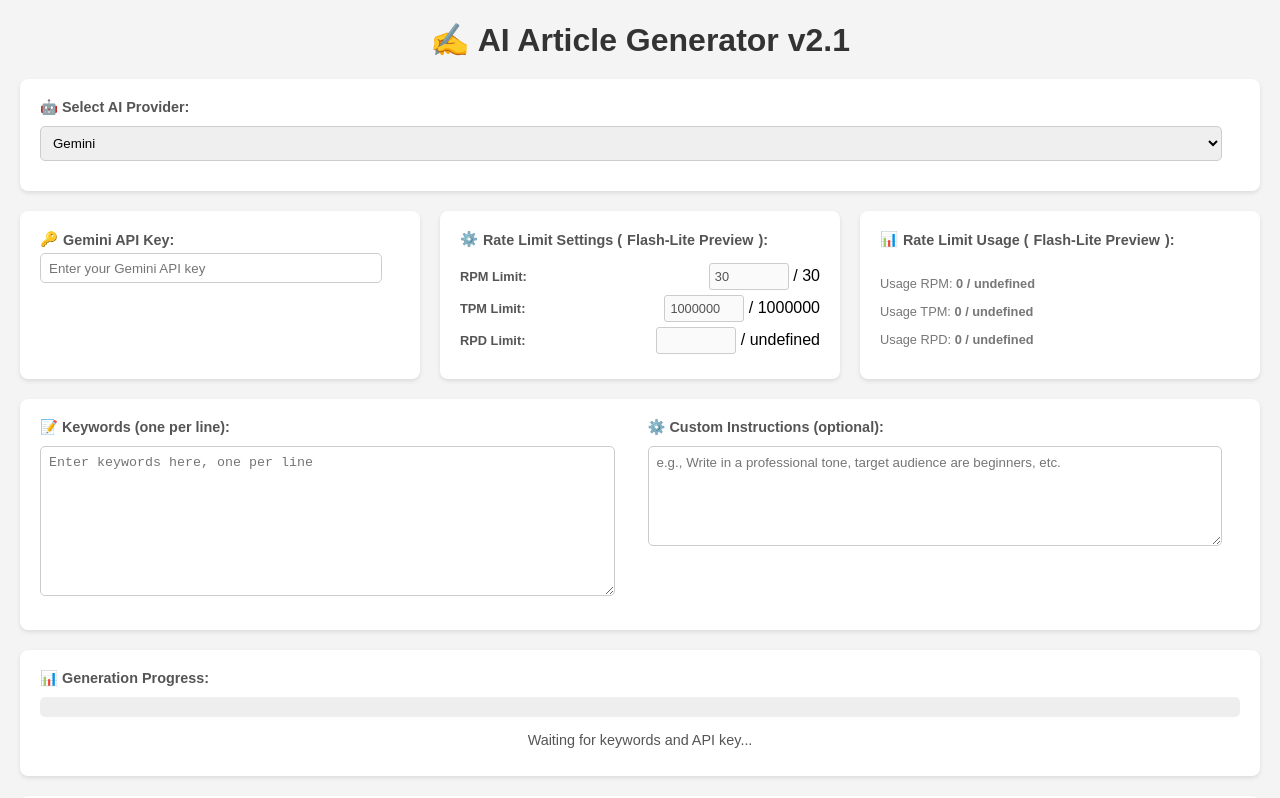
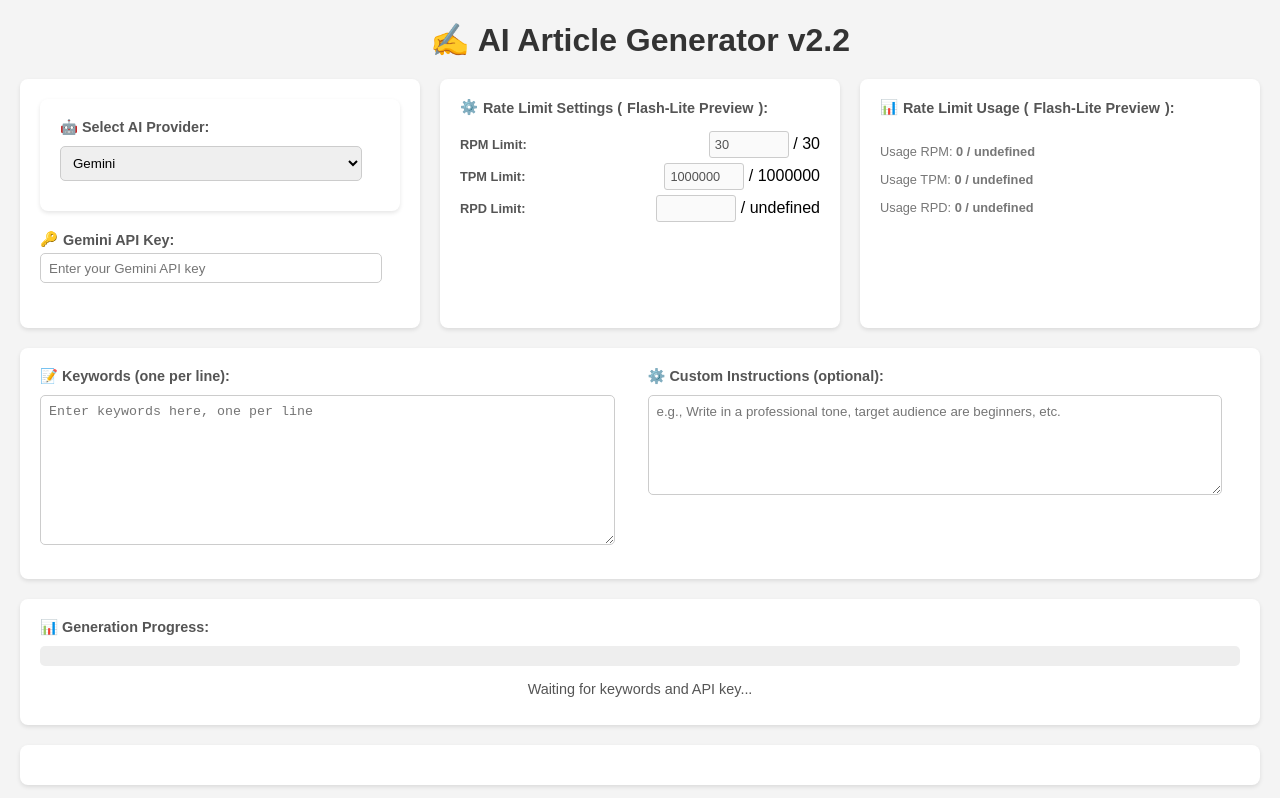
Before and after one commit to cfpages-sandbox-elin/tools.codev.id, a plain HTML site: page keyword2article.html in a window 1280 px wide. Shown: the top 798 px of the page. Drawn offline with Linux system fonts and the light colour scheme; a script that the page names is missing.

Commit message:
v2.2 gabung provider area ke api key area

```diff
--- a/keyword2article.html
+++ b/keyword2article.html
@@ -117,8 +117,9 @@
     </style>
 </head>
 <body>
-    <h1>✍️ AI Article Generator v2.1</h1>
+    <h1>✍️ AI Article Generator v2.2</h1>
 
+    <div id="inline-areas-container" class="inline-areas-container"> <div id="provider-api-key-area" class="inline-area api-key-area-container">
         <div id="api-provider-area">
             <label for="api-provider-select" class="emoji-label"><span class="emoji">🤖</span> Select AI Provider:</label>
             <select id="api-provider-select">
@@ -130,7 +131,6 @@
             </select>
         </div>
 
-    <div id="inline-areas-container" class="inline-areas-container"> <div id="provider-api-key-area" class="inline-area api-key-area-container">
             <div id="api-key-area">
                 <div id="gemini-api-key-area" class="api-key-input-area">
                     <label for="gemini-api-key" class="emoji-label"><span class="emoji">🔑</span> Gemini API Key:</label>
```
Lines whose indentation alone changed are shown as unchanged.
